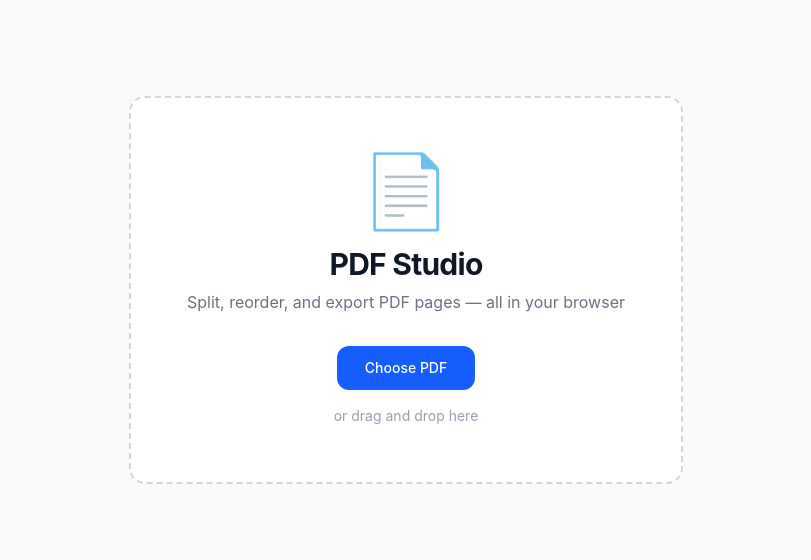
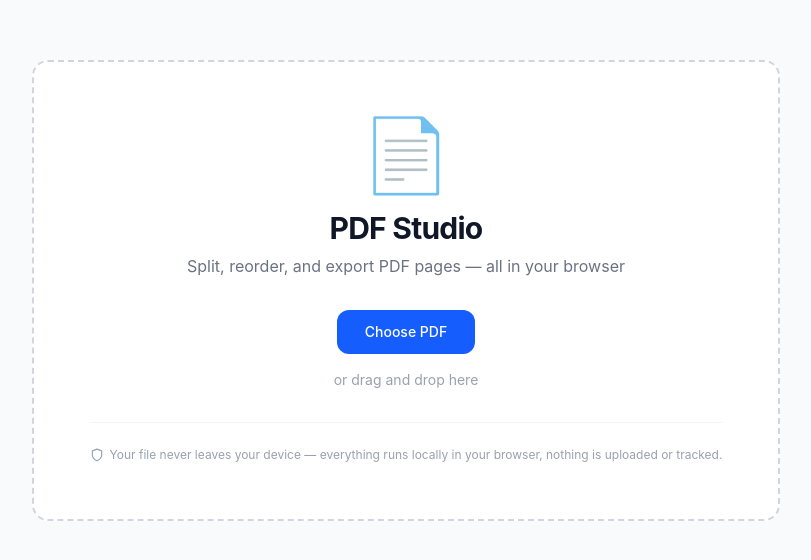
Before and after one commit to jonathankauch/pdf-studio, a React (Vite) app: page / in a window 1280 px wide. Shown: the part 110-670 px from the top of the page, without its empty margins (234-1045 px from the left). Built offline with nearby package versions, Linux system fonts and the light colour scheme.

Commit message:
Add privacy notice to landing screen
Co-Authored-By: Claude Sonnet 4.6 <noreply@anthropic.com>

```diff
--- a/src/components/DropZone.tsx
+++ b/src/components/DropZone.tsx
@@ -43,6 +43,12 @@ export function DropZone({ onFile }: Props) {
           />
         </label>
         <p className="text-sm text-gray-400 mt-4">or drag and drop here</p>
+        <div className="mt-8 pt-6 border-t border-gray-100 flex items-center justify-center gap-1.5 text-xs text-gray-400">
+          <svg className="w-3.5 h-3.5 flex-shrink-0" fill="none" stroke="currentColor" strokeWidth={2} viewBox="0 0 24 24">
+            <path strokeLinecap="round" strokeLinejoin="round" d="M12 22s8-4 8-10V5l-8-3-8 3v7c0 6 8 10 8 10z" />
+          </svg>
+          <span>Your file never leaves your device — everything runs locally in your browser, nothing is uploaded or tracked.</span>
+        </div>
       </div>
     </div>
   )
```
